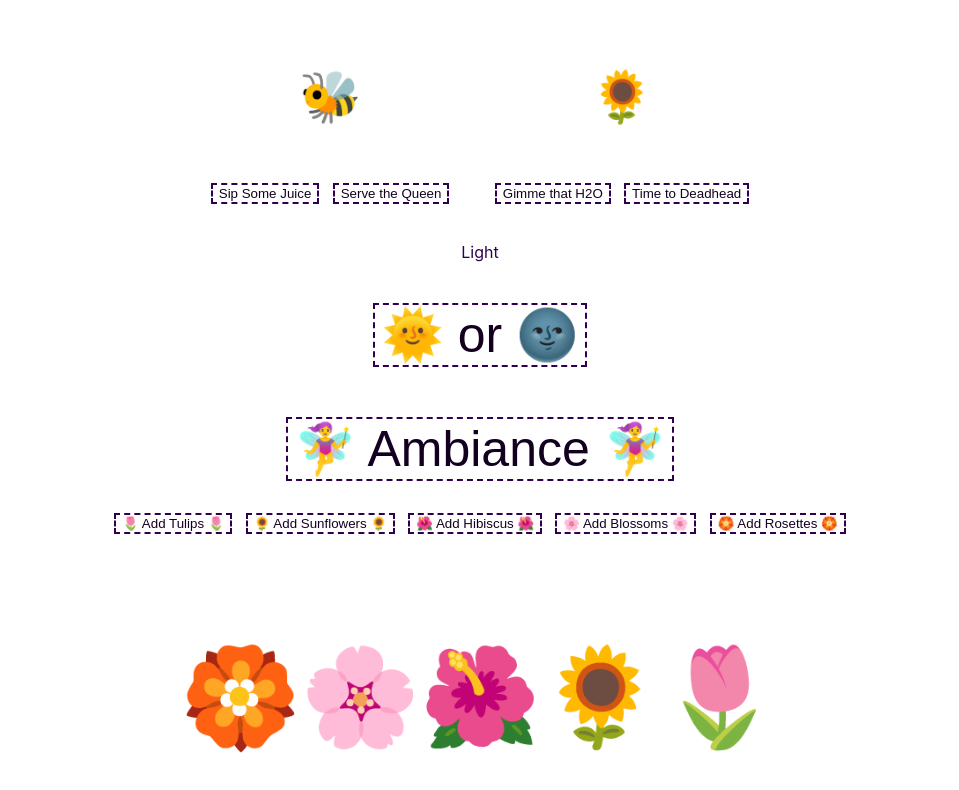
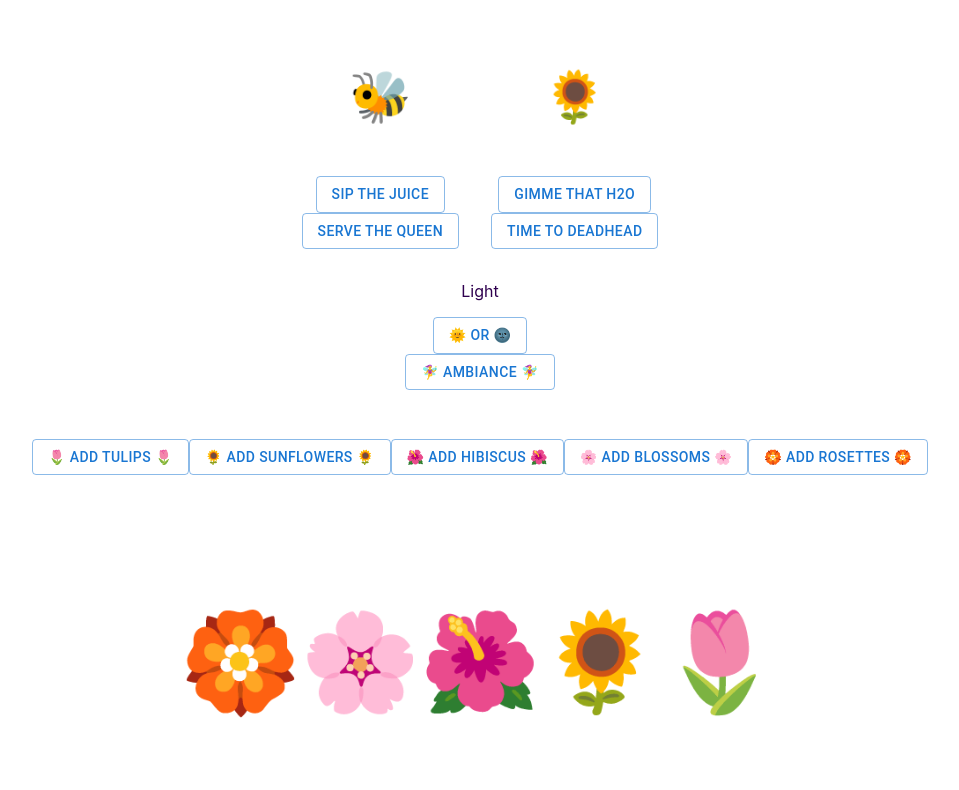
Before and after one commit to amayamaya/busy-garden, a React (Create React App) app: page / in a window 1280 px wide. Shown: the top 790 px of the page, without its empty margins (160-1119 px from the left). Built offline with nearby package versions, Linux system fonts and the light colour scheme.

Commit message:
CustomButton component is working

```diff
--- a/package.json
+++ b/package.json
@@ -3,6 +3,11 @@
   "version": "0.1.0",
   "private": true,
   "dependencies": {
+    "@emotion/react": "^11.9.3",
+    "@emotion/styled": "^11.9.3",
+    "@mui-treasury/components": "^1.10.1",
+    "@mui-treasury/styles": "^1.13.1",
+    "@mui/material": "^5.8.6",
     "@testing-library/jest-dom": "^5.15.0",
     "@testing-library/react": "^11.2.7",
     "@testing-library/user-event": "^12.8.3",
--- a/src/App.js
+++ b/src/App.js
@@ -4,6 +4,7 @@ import React from 'react';
 import { useState } from 'react';
 import PlantList from './PlantList';
 import DarkMode from './DarkMode';
+import CustomButton from './CustomButton';
 
 function App() {
   const [beeSize, setBeeSize] = useState(50);
@@ -12,7 +13,7 @@ function App() {
   const [mode, setMode] = useState(false);
   const nightAudio = new Audio('./night.mp3');
   const dayAudio = new Audio('./morning.mp3');
-  const buttonSize = 50;
+  const [buttonSize] = useState(50);
 
   function handleTulipClick() {
     plants.push('tulip');
@@ -58,22 +59,29 @@ function App() {
       dayAudio.play();
     }
   }
-
   return (
     <div className={mode === false ? 'App' : 'App darkMode'}>
       <div className="beeVsFlower">
         <div className="pollinators">
           <p style={{ fontSize: `${beeSize}px` }}>🐝</p>
           <div className="buttons">
-            <button onClick={() => setBeeSize(beeSize + 20)}>Sip Some Juice</button>
-            <button onClick={() => setBeeSize(beeSize - 20)}>Serve the Queen</button>
+            <CustomButton variant="outlined" onClick={() => setBeeSize(beeSize + 20)}>
+              Sip the Juice
+            </CustomButton>
+            <CustomButton variant="outlined" onClick={() => setBeeSize(beeSize - 20)}>
+              Serve the Queen
+            </CustomButton>
           </div>
         </div>
         <div className="pollinators">
           <p style={{ fontSize: `${flowerSize}px` }}>🌻</p>
           <div className="buttons">
-            <button onClick={() => setFlowerSize(flowerSize + 20)}>Gimme that H2O</button>
-            <button onClick={() => setFlowerSize(flowerSize - 20)}>Time to Deadhead</button>
+            <CustomButton variant="outlined" onClick={() => setFlowerSize(flowerSize + 20)}>
+              Gimme that H2O
+            </CustomButton>
+            <CustomButton variant="outlined" onClick={() => setFlowerSize(flowerSize - 20)}>
+              Time to Deadhead
+            </CustomButton>
           </div>
         </div>
       </div>
@@ -84,21 +92,21 @@ function App() {
         onClick={handleModeToggleClick}
       />
       <div className="garden">
-        <button className="gardenButtons" onClick={handleTulipClick}>
+        <CustomButton variant="outlined" className="gardenButtons" onClick={handleTulipClick}>
           🌷 Add Tulips 🌷
-        </button>
-        <button className="gardenButtons" onClick={handleSunflowerClick}>
+        </CustomButton>
+        <CustomButton variant="outlined" className="gardenButtons" onClick={handleSunflowerClick}>
           🌻 Add Sunflowers 🌻
-        </button>
-        <button className="gardenButtons" onClick={handleHibiscusClick}>
+        </CustomButton>
+        <CustomButton variant="outlined" className="gardenButtons" onClick={handleHibiscusClick}>
           🌺 Add Hibiscus 🌺
-        </button>
-        <button className="gardenButtons" onClick={handleBlossomClick}>
+        </CustomButton>
+        <CustomButton variant="outlined"className="gardenButtons" onClick={handleBlossomClick}>
           🌸 Add Blossoms 🌸
-        </button>
-        <button className="gardenButtons" onClick={handleRosetteClick}>
+        </CustomButton>
+        <CustomButton variant="outlined" className="gardenButtons" onClick={handleRosetteClick}>
           🏵️ Add Rosettes 🏵️
-        </button>
+        </CustomButton>
       </div>
       <PlantList plants={plants} />
     </div>
--- /dev/null
+++ b/src/CustomButton.js
@@ -0,0 +1,18 @@
+import React from 'react';
+import Button from '@mui/material/Button';
+// import { useGradientButtonStyles } from '@mui-treasury/styles/button/gradient';
+// import { usePushingGutterStyles } from '@mui-treasury/styles/gutter/pushing';
+
+const CustomButton = ({ variant, onClick, children }) => {
+  //   const styles = useCustomButtonStyles();
+  //   const gutterStyles = usePushingGutterStyles({ cssProp: 'marginBottom', space: 2 });
+  return (
+    <div>
+      <div>
+        <Button variant={variant} onClick={onClick}>{children}</Button>
+      </div>
+    </div>
+  );
+};
+
+export default CustomButton;
--- a/src/DarkMode.js
+++ b/src/DarkMode.js
@@ -1,15 +1,16 @@
 import React from 'react';
+import CustomButton from './CustomButton';
 
 export default function DarkMode({ mode, onClick, playSound, buttonSize }) {
   return (
     <div className="dayOrNight">
       <p>{mode === true ? 'Dark' : 'Light'}</p>
-      <button style={{ fontSize: `${buttonSize}px` }} onClick={onClick}>
+      <CustomButton variant="outlined" style={{ fontSize: `${buttonSize}px` }} onClick={onClick}>
         🌞 or 🌚
-      </button>
-      <button style={{ fontSize: `${buttonSize}px` }} onClick={playSound}>
+      </CustomButton>
+      <CustomButton variant="outlined" style={{ fontSize: `${buttonSize}px` }} onClick={playSound}>
         🧚‍♀️ Ambiance 🧚‍♀️
-      </button>
+      </CustomButton>
     </div>
   );
 }
```
Also changed, not shown: 1 other file (tests, documents, lock files or other folders).
